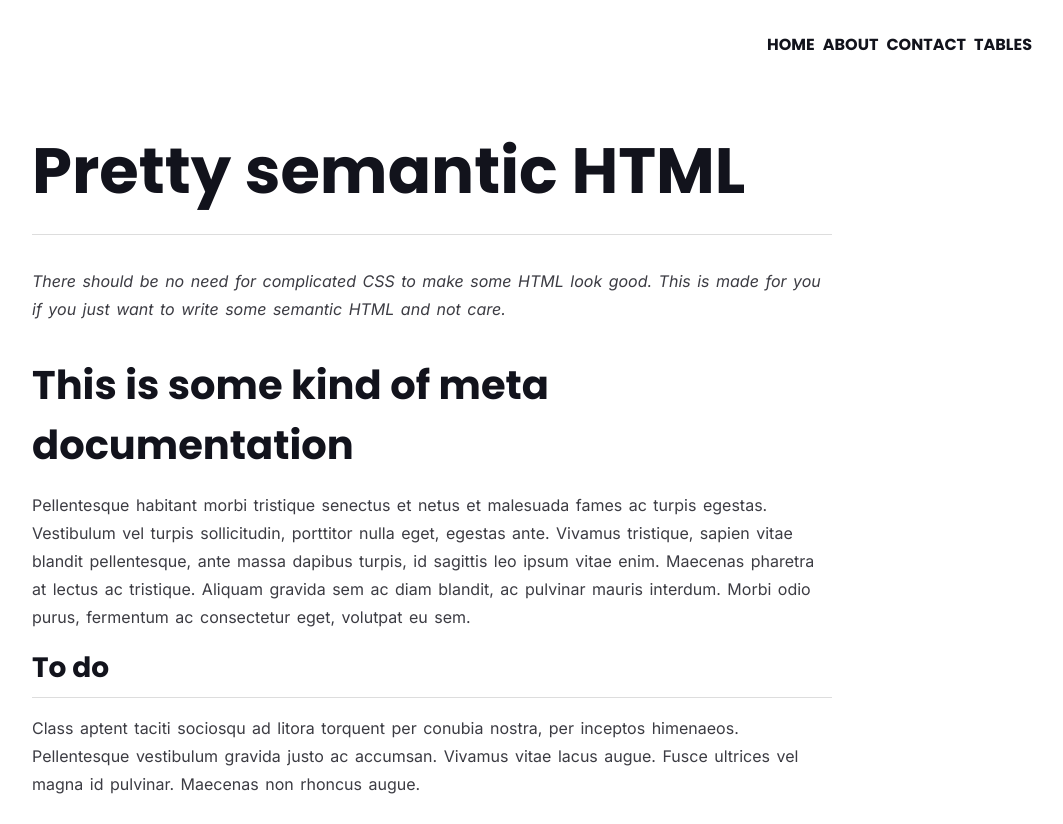
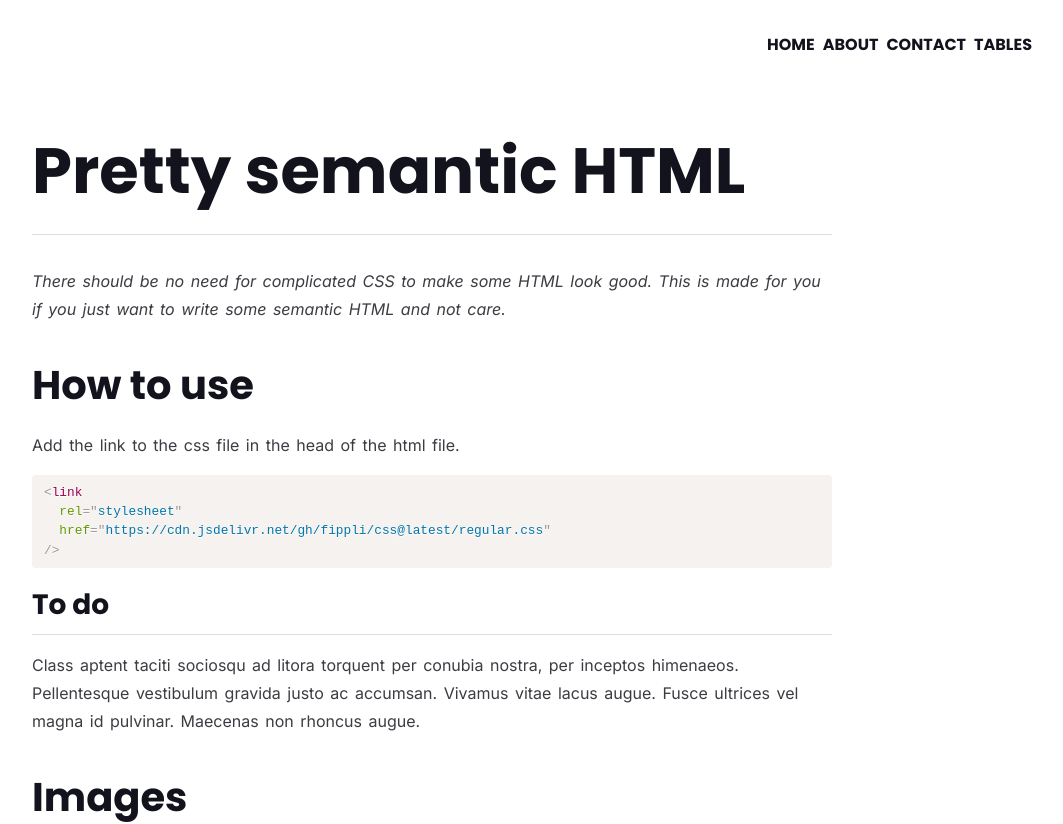
Before and after one commit to fippli/css, a plain HTML site: page index.html in a window 1280 px wide. Shown: the top 824 px of the page, without its empty margins (208-1271 px from the left). Drawn offline with nearby package versions, Linux system fonts and the light colour scheme.

Commit message:
add how to use

```diff
--- a/index.html
+++ b/index.html
@@ -34,17 +34,13 @@
         </em>
       </p>
 
-      <h2>This is some kind of meta documentation</h2>
+      <h2>How to use</h2>
 
-      <p>
-        Pellentesque habitant morbi tristique senectus et netus et malesuada
-        fames ac turpis egestas. Vestibulum vel turpis sollicitudin, porttitor
-        nulla eget, egestas ante. Vivamus tristique, sapien vitae blandit
-        pellentesque, ante massa dapibus turpis, id sagittis leo ipsum vitae
-        enim. Maecenas pharetra at lectus ac tristique. Aliquam gravida sem ac
-        diam blandit, ac pulvinar mauris interdum. Morbi odio purus, fermentum
-        ac consectetur eget, volutpat eu sem.
-      </p>
+      <p>Add the link to the css file in the head of the html file.</p>
+      <pre><code class="language-html">&lt;link
+  rel="stylesheet"
+  href="https://cdn.jsdelivr.net/gh/fippli/css@latest/regular.css"
+/&gt;</code></pre>
 
       <h3>To do</h3>
 
```
